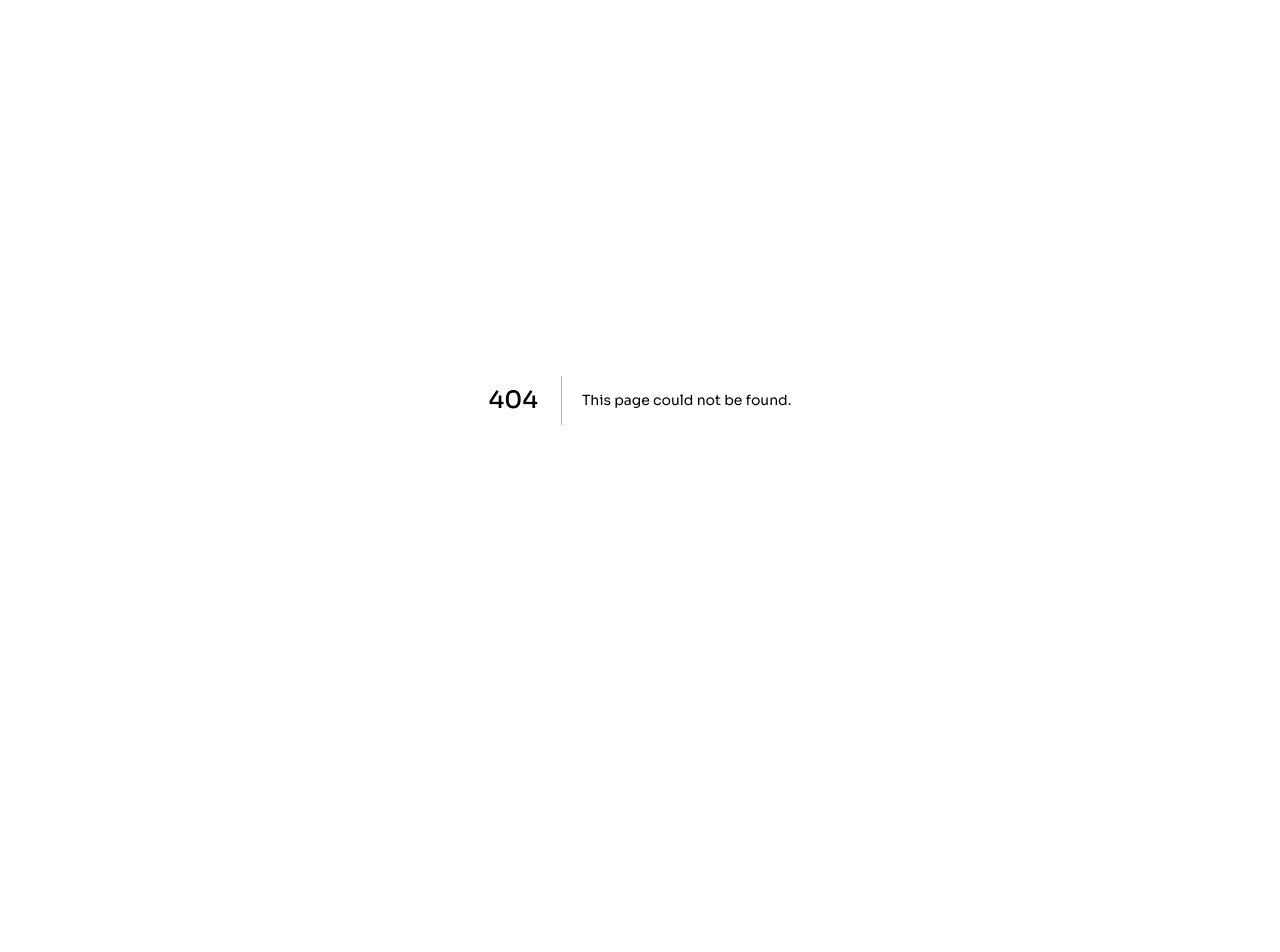
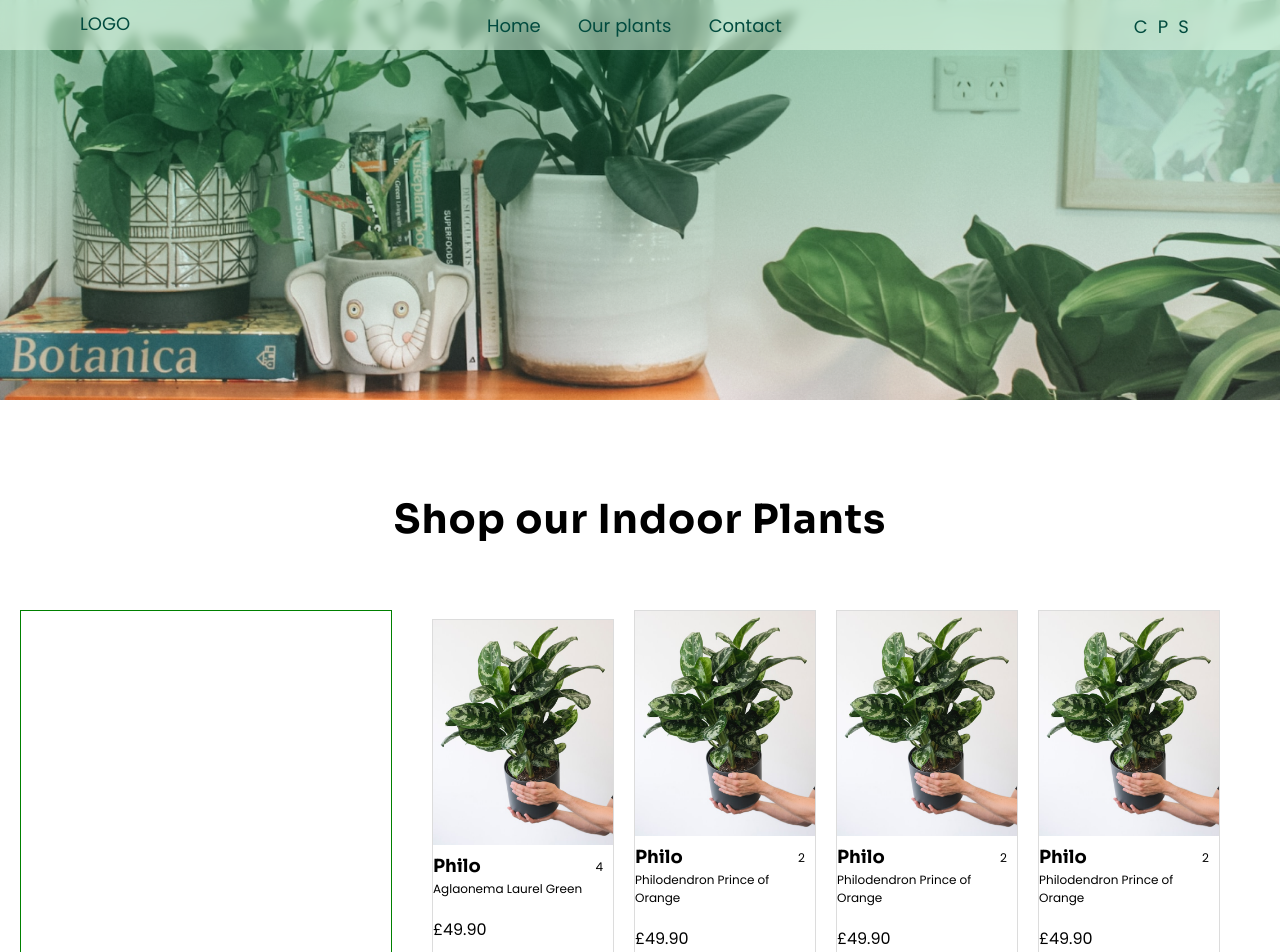
Before and after one commit to axseinga/plnty-e-commerce-shop, a Next.js app: page /plants in a window 1280 px wide. Before the commit this address had no page. Shown: the top 952 px of the page. Before the commit the page ends 800 px from the top, so only its background shows below. Built offline with nearby package versions, Linux system fonts and the light colour scheme.

Commit message:
feat: add plants page

```diff
--- a/src/components/hero/hero.styles.ts
+++ b/src/components/hero/hero.styles.ts
@@ -1,10 +1,15 @@
 import styled from "styled-components";
 
-export const HeroHeader = styled.div`
+type HeroHeaderProps = {
+    heroImage: string;
+    isHomepage?: boolean;
+}
+
+export const HeroHeader = styled.div<HeroHeaderProps>`
 width: 100%;
-height: 95vh;
+height: ${({ isHomepage  }) => isHomepage ? "95vh" : "50vh"};
 background-color: var(--color-secondary);
-background-image: linear-gradient(to bottom, rgba(245, 246, 252, 0.1), rgba(2, 75, 63, 0.73)), url("/assets/homepage-bg.png");
+background-image: ${({ isHomepage  }) => isHomepage ? "linear-gradient(to bottom, rgba(245, 246, 252, 0.1), rgba(2, 75, 63, 0.73))" : "linear-gradient(to top, rgba(245, 246, 252, 0.1), rgba(0, 137, 66, 0.4))"}, ${({ heroImage  }) => `url(${heroImage})`};
 background-repeat: no-repeat;
 background-size: cover;
 background-position: bottom;
--- a/src/components/hero/hero.tsx
+++ b/src/components/hero/hero.tsx
@@ -1,19 +1,28 @@
 import React from "react";
+import { useRouter } from "next/router";
 import { HeroHeader, HeroContent } from "./hero.styles";
-import { Button } from "../button/button";
-import { ButtonVariantType } from "../button/button";
+import { Button, ButtonVariantType } from "@/components/button/button";
 
-export const Hero = () => {
+type HeroProps = {
+  heroImage: string;
+};
+
+export const Hero = ({ heroImage }: HeroProps) => {
+  const router = useRouter();
+  const isHomepage = router.asPath === "/";
+
   return (
-    <HeroHeader>
+    <HeroHeader heroImage={heroImage} isHomepage={isHomepage}>
+      {isHomepage && (
         <HeroContent>
           <h1>Discover Your Perfect Plant Companion</h1>
           <p>
-          We offer a wide selection of premium quality plants and expert advice
-          to help you create your own indoor oasis.
+            We offer a wide selection of premium quality plants and expert
+            advice to help you create your own indoor oasis.
           </p>
           <Button variant={ButtonVariantType.hero}>Shop Plants</Button>
         </HeroContent>
+      )}
     </HeroHeader>
   );
 };
--- a/src/components/product-list/product-list.styles.ts
+++ b/src/components/product-list/product-list.styles.ts
@@ -1,9 +1,9 @@
 import styled from "styled-components";
 
 export const ProductListWrapper = styled.div`
-width: 60%;
+width: 100%;
 display: grid;
 grid-template-columns: repeat(4, 1fr);
 place-items: center;
 gap: 1rem;
-padding: 2rem;`;
+padding: 0 2rem;`;
--- a/src/components/product-thumbnail/product-thumbnail.styles.ts
+++ b/src/components/product-thumbnail/product-thumbnail.styles.ts
@@ -42,7 +42,7 @@ export const ProductThumbnailHeader = styled.div`
     justify-content: space-between;
     padding-right: 0.5rem;
 
-    & h2 {
+    & h3 {
       font-size: 0.9rem;
     }
   }
--- a/src/components/product-thumbnail/product-thumbnail.tsx
+++ b/src/components/product-thumbnail/product-thumbnail.tsx
@@ -29,7 +29,7 @@ export const ProductThumbnail = ({ product }: ProductThumbnailProps) => {
         <ProductThumbnailDetails>
           <ProductThumbnailHeader>
             <div>
-              <h2>{product?.name}</h2>
+              <h3>{product?.name}</h3>
               <p>{product?.review_score}</p>
             </div>
             <p>{product?.title}</p>
--- /dev/null
+++ b/src/pages/plants/index.tsx
@@ -0,0 +1,22 @@
+import { PageLayout } from "@/components/page-layout/page-layout";
+import { PlantsPageTitle, PlantsPageMain, PlantsPageSearch } from "@/styles/pages/plants.styles";
+import { ProductList } from "@/components/product-list/product-list";
+import { Hero } from "@/components/hero/hero";
+import { Spacer } from "@/styles/elements";
+
+export default function PlantsPage() {
+  return (
+    <PageLayout>
+      <Hero heroImage="/assets/plantspage-header.png" />
+      <Spacer times={2}/>
+      <PlantsPageTitle>Shop our Indoor Plants</PlantsPageTitle>
+      <Spacer times={2}/>
+      <PlantsPageMain>
+        <PlantsPageSearch>
+
+        </PlantsPageSearch>
+        <ProductList />
+      </PlantsPageMain>
+    </PageLayout>
+  );
+}
--- /dev/null
+++ b/src/styles/elements.ts
@@ -0,0 +1,16 @@
+import styled from "styled-components";
+
+type SpacerProps = {
+    times?: number;
+  };
+
+  export const Spacer = styled.div<SpacerProps>`
+    display: flex;
+    align-items: center;
+    justify-content: center;
+    width: 100%;
+    max-width: 1400px;
+    height: calc(1rem * ${({ times = 4 }) => times});
+    margin-left: auto;
+    margin-right: auto;
+  `;
--- /dev/null
+++ b/src/styles/pages/plants.styles.ts
@@ -0,0 +1,15 @@
+import styled from "styled-components";
+
+export const PlantsPageTitle = styled.h2`
+text-align: center;
+font-size: 2rem;
+letter-spacing: 0.05rem;`;
+
+export const PlantsPageMain = styled.section`
+width: 100%;
+padding: 1rem;
+display: grid;
+grid-template-columns: 30% 70%;`;
+
+export const PlantsPageSearch = styled.div`
+border: 1px solid green;`;
```
Also changed, not shown: src/pages/index.tsx (+3 -4 lines), public/assets/plantspage-header.png (added), src/pages/plants/[plantId].tsx (added). Lines whose indentation alone changed are shown as unchanged.
